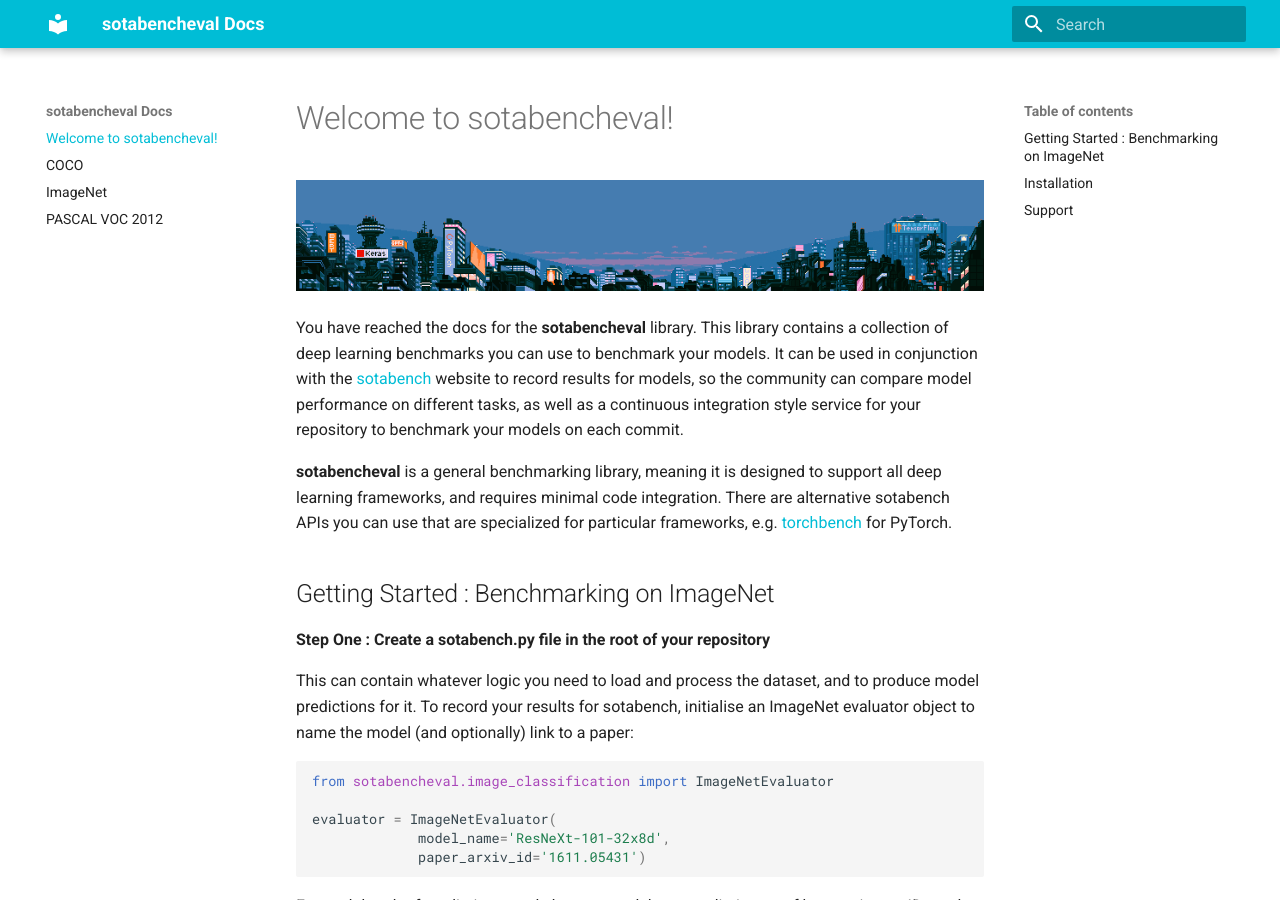
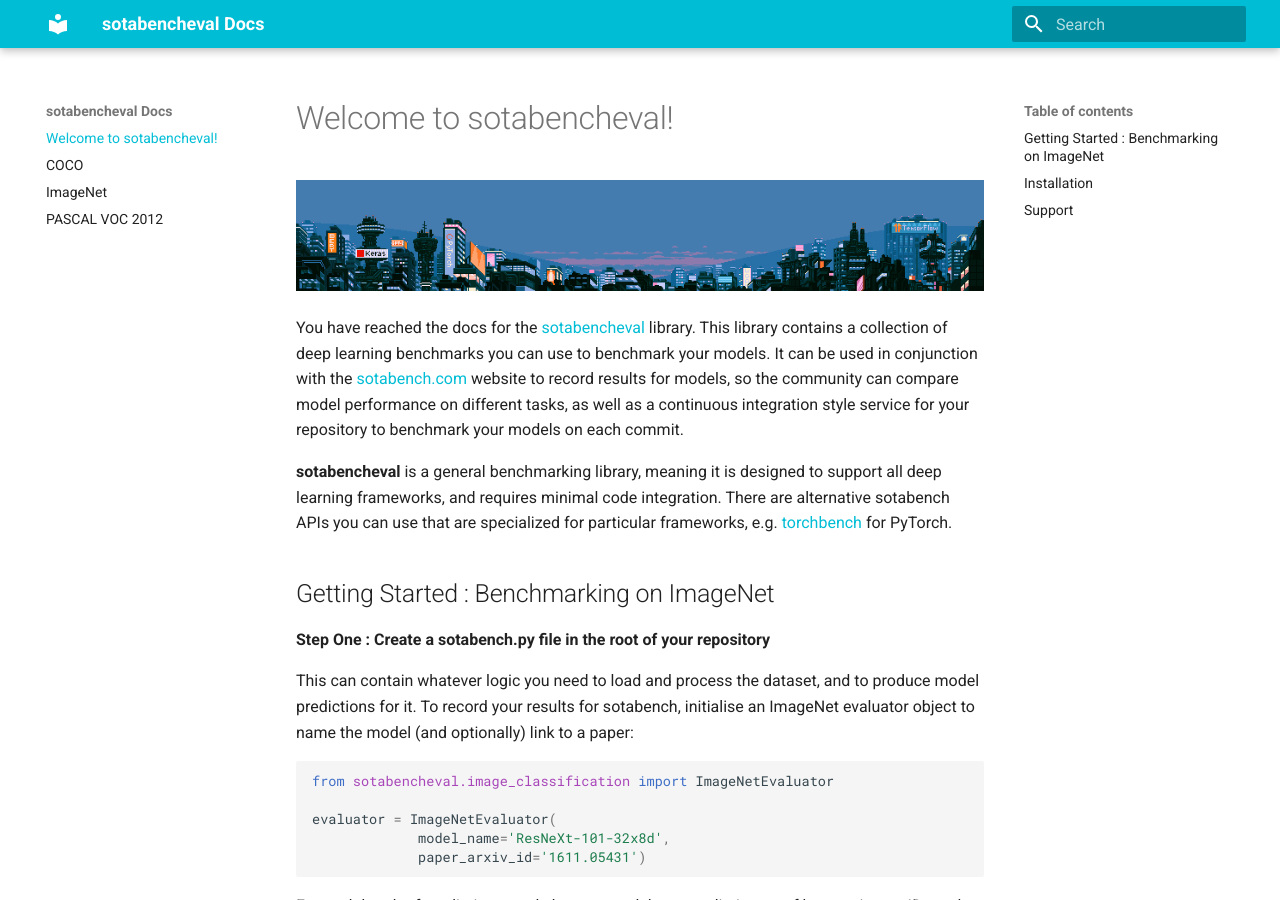
Before and after one commit to paperswithcode/sotabench-eval, an MkDocs documentation site: the page built from docs/docs/index.md, in a window 1280 px wide and 900 px high. Built offline with MkDocs 1.6.1 and Material for MkDocs 9.7.7, drawn with Linux system fonts in a browser that asks for light colours.

Commit message:
link to github as there is no other way to go back to the library

```diff
--- a/docs/docs/index.md
+++ b/docs/docs/index.md
@@ -2,9 +2,9 @@
 
 ![SotaBench](img/banner.png)
 
-You have reached the docs for the **sotabencheval** library. This library contains a collection of deep learning benchmarks you can use to
+You have reached the docs for the [sotabencheval](https://github.com/paperswithcvode/sotabencheval) library. This library contains a collection of deep learning benchmarks you can use to
 benchmark your models. It can be used in conjunction with the
-[sotabench](http://www.sotabench.com) website to record results for models, so the community
+[sotabench.com](http://www.sotabench.com) website to record results for models, so the community
 can compare model performance on different tasks, as well as a continuous integration style
 service for your repository to benchmark your models on each commit.
 
```
